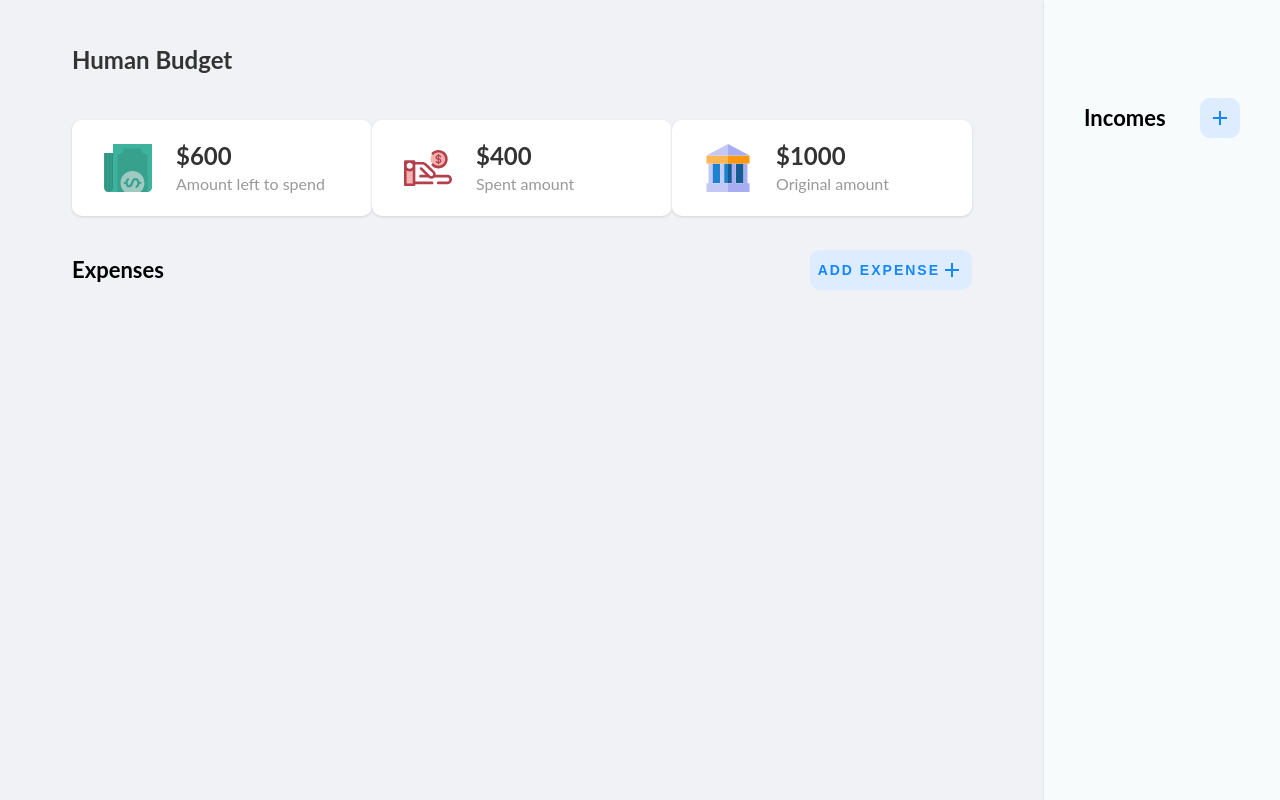
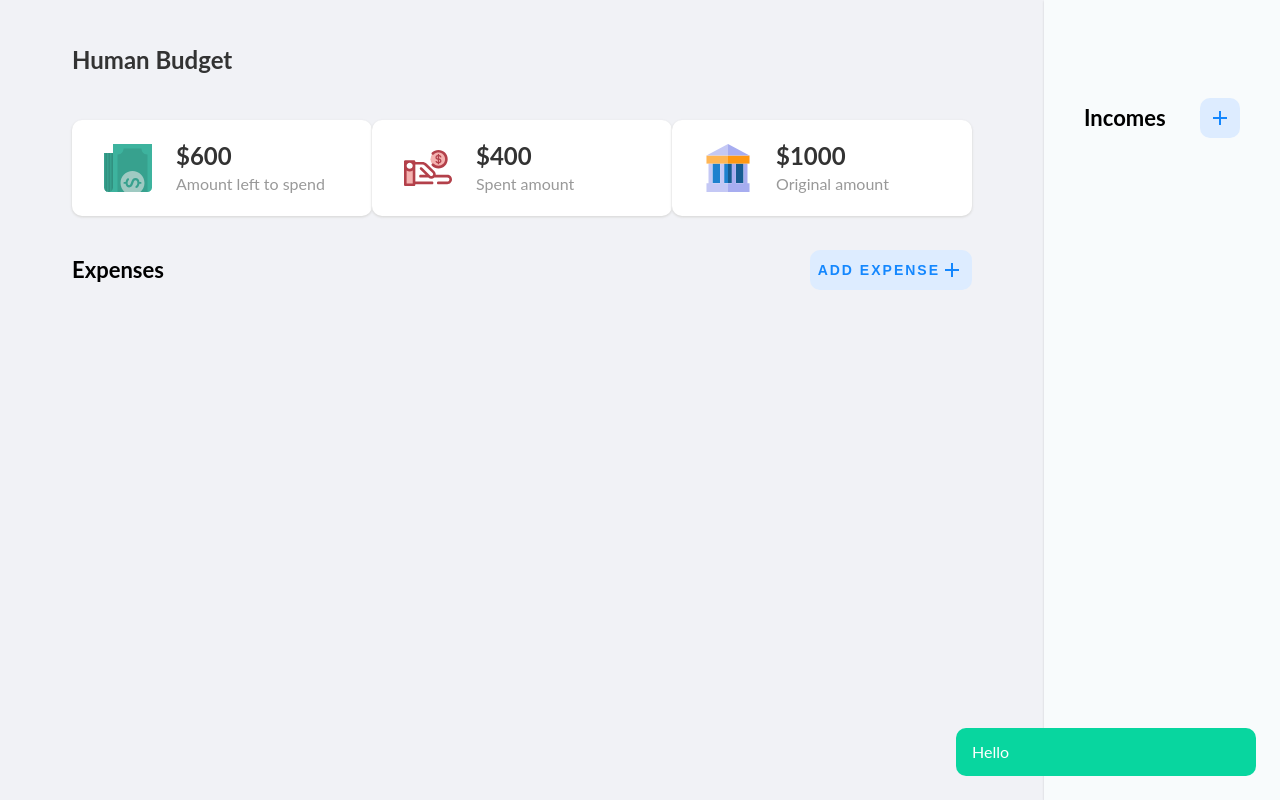
Before and after one commit to AlbaCasas/human-budget, a React (Create React App) app: page / in a window 1280 px wide. Built offline with nearby package versions, Linux system fonts and the light colour scheme; the HTML template or start-up script is replaced by a standard one.

Commit message:
Create Toast component

```diff
--- /dev/null
+++ b/src/components/Toast/Toast.css
@@ -0,0 +1,11 @@
+.toast {
+  position: fixed;
+  bottom: 24px;
+  right: 24px;
+  padding: 16px;
+  border-radius: 10px;
+  background-color: #08d69f;
+  height: 48px;
+  min-width: 300px;
+  color: white;
+}
--- /dev/null
+++ b/src/components/Toast/Toast.jsx
@@ -0,0 +1,7 @@
+import "./Toast.css";
+
+const Toast = (props) => {
+  return <div className="toast">{props.children}</div>;
+};
+
+export default Toast;
--- /dev/null
+++ b/src/components/Toast/index.js
@@ -0,0 +1 @@
+export { default } from "./Toast";
--- a/src/pages/App.js
+++ b/src/pages/App.js
@@ -3,6 +3,7 @@ import Layout from "../components/Layout";
 import ExpenseCard from "../components/ExpenseCard";
 import Title from "../components/Title";
 import Button from "../components/Button";
+import Toast from "../components/Toast/Toast";
 import TotalAmount from "../components/TotalAmount";
 import CreateExpenseModal from "../components/CreateExpenseModal";
 import moneySvg from "../assets/money.svg";
@@ -16,6 +17,7 @@ const App = () => {
 
   return (
     <div className="app">
+      <Toast>Hello</Toast>
       <CreateExpenseModal
         setExpenses={setExpenses}
         expenses={expenses}
```
